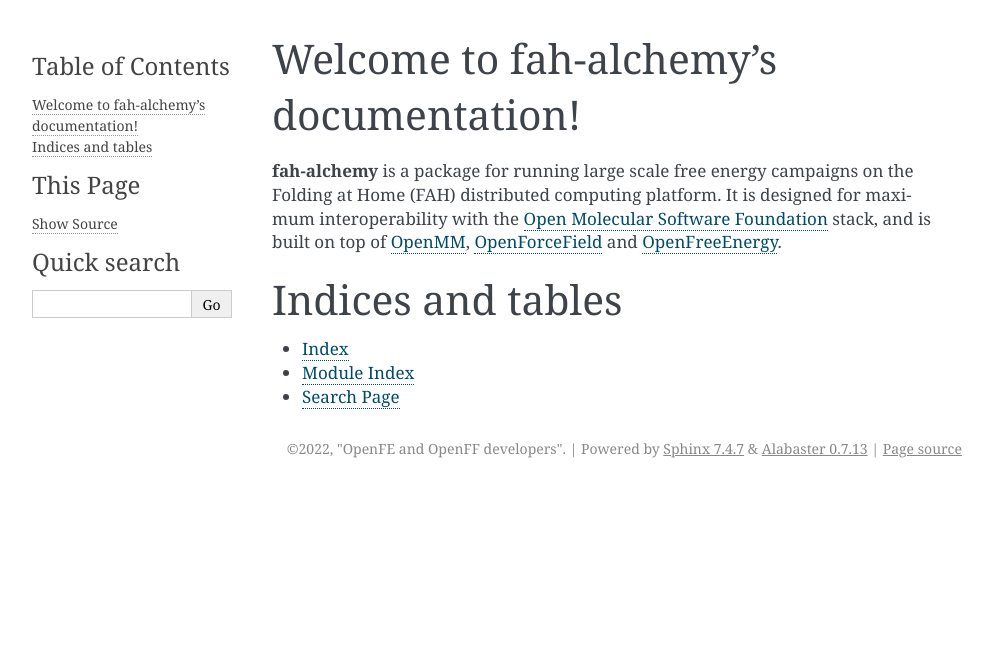
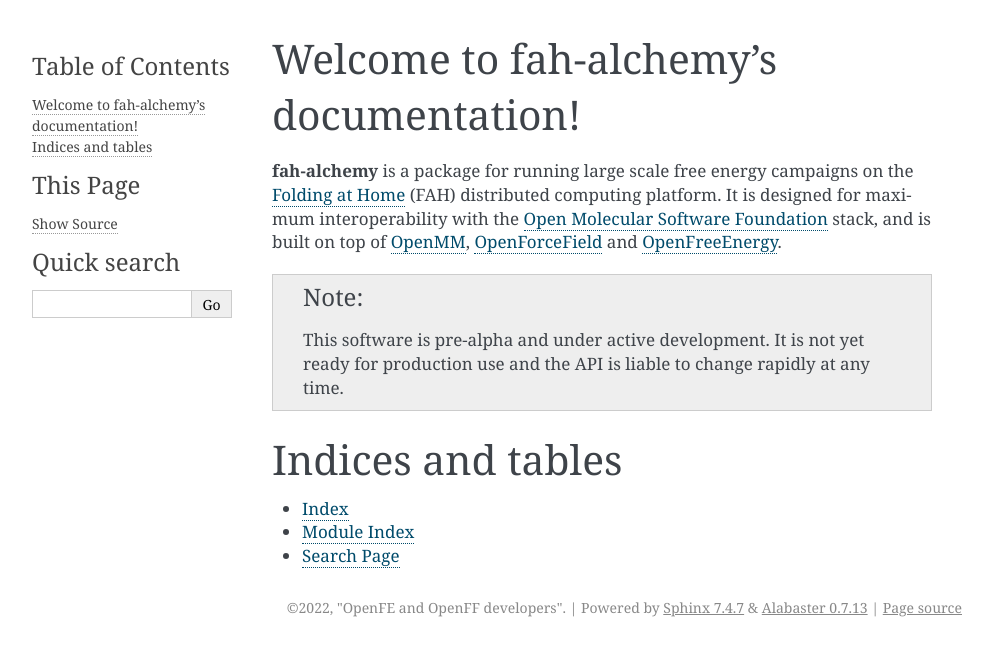
Before and after one commit to OpenFreeEnergy/alchemiscale, a Sphinx documentation site: the page built from docs/index.rst, in a window 1280 px wide. Shown: the top 656 px of the page, without its empty margins (148-1140 px from the left). Built offline with Sphinx 7.4.7, drawn with Linux system fonts in a browser that asks for light colours.

Commit message:
add in FAH links and note on release stage

```diff
--- a/docs/index.rst
+++ b/docs/index.rst
@@ -8,10 +8,15 @@
 
 
 **fah-alchemy** is a package for running large scale free energy campaigns
-on the Folding at Home (FAH) distributed computing platform. It is designed for
+on the `Folding at Home`_ (FAH) distributed computing platform. It is designed for
 maximum interoperability with the `Open Molecular Software Foundation`_ stack,
 and is built on top of `OpenMM`_, `OpenForceField`_ and `OpenFreeEnergy`_.
 
+.. note::
+   This software is pre-alpha and under active development. It is not yet ready
+   for production use and the API is liable to change rapidly at any time.
+
+.. _Folding at Home: https://foldingathome.org
 .. _Open Molecular Software Foundation: https://openmolecular.org
 .. _OpenMM: https://openmm.org
 .. _OpenForceField: https://openforcefield.org
```
